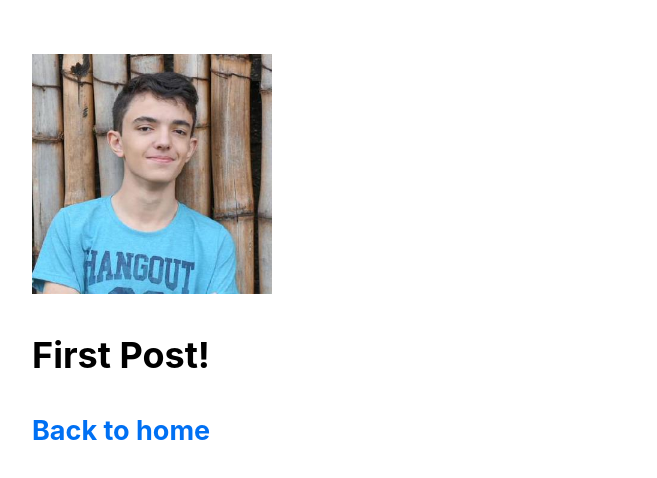
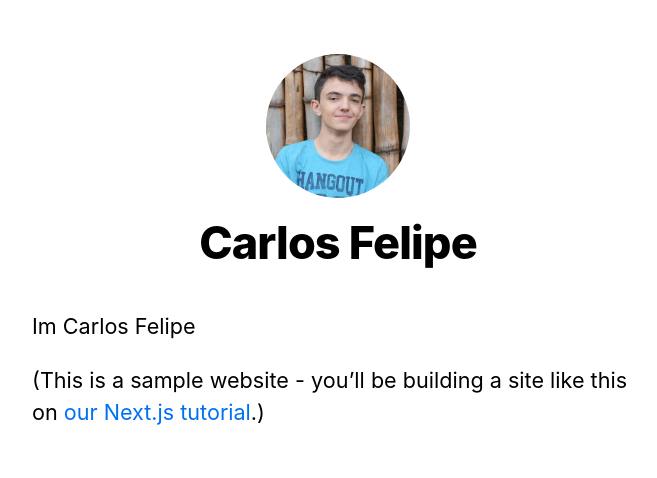
Before and after one commit to CaNeoN28/nextjs, a Next.js app: page /posts/first-post in a window 1280 px wide. Shown: the top 478 px of the page, without its empty margins (302-959 px from the left). Built offline with nearby package versions, Linux system fonts and the light colour scheme.

Commit message:
Mudando o first-post

```diff
--- a/components/layout.js
+++ b/components/layout.js
@@ -1,9 +1,73 @@
+import Head from "next/head"
+import Image from "next/image"
+import Link from "next/link"
 import styles from "./layout.module.css"
+import utilStyles from "../styles/utils.module.css"
 
-export default function Layout({children}){
+const name = 'Carlos Felipe';
+export const siteTitle = 'Next.js Sample Website';
+
+export default function Layout({children, home}){
   return(
     <div className={styles.container}>
-      {children}
+      <Head>
+        <link rel="icon" href="/favicon.ico" />
+        <meta
+          name="description"
+          content="Learn how to build a personal website using Next.js"
+        />
+        <meta
+          property="og:image"
+          content={`https://og-image.vercel.app/${encodeURI(
+            siteTitle,
+          )}.png?theme=light&md=0&fontSize=75px&images=https%3A%2F%2Fassets.vercel.com%2Fimage%2Fupload%2Ffront%2Fassets%2Fdesign%2Fnextjs-black-logo.svg`}
+        />
+        <meta name="og:title" content={siteTitle} />
+        <meta name="twitter:card" content="summary_large_image" />
+      </Head>
+      <header className={styles.header}>
+        {home ? (
+          <>
+            <Image
+              priority
+              src="/images/profile.jpeg"
+              className={utilStyles.borderCircle}
+              height={144}
+              width={144}
+              alt=""
+            />
+            <h1 className={utilStyles.heading2Xl}>{name}</h1>
+          </>
+        ) : (
+          <>
+            <Link href="/">
+              <a>
+                <Image
+                  priority
+                  src="/images/profile.jpg"
+                  className={utilStyles.borderCircle}
+                  height={108}
+                  width={108}
+                  alt={name}
+                />
+              </a>
+            </Link>
+            <h2 className={utilStyles.headingLg}>
+              <Link href="/">
+                <a className={utilStyles.colorInherit}>{name}</a>
+              </Link>
+            </h2>
+          </>
+        )}
+      </header>
+      <main>{children}</main>
+      {!home && (
+        <div className={styles.backToHome}>
+          <Link href="/">
+            <a>← Back to home</a>
+          </Link>
+        </div>
+      )}
     </div>
   )
 }
--- a/components/layout.module.css
+++ b/components/layout.module.css
@@ -3,3 +3,13 @@
   padding: 0 1rem;
   margin: 3rem auto 6rem;
 }
+
+.header{
+  display: flex;
+  flex-direction: column;
+  align-items: center;
+}
+
+.backToHome{
+  margin: 3rem 0 0;
+}
--- a/pages/posts/first-post.js
+++ b/pages/posts/first-post.js
@@ -2,26 +2,22 @@
 import Image from "next/image";
 import Link from "next/link";
 //import Script from "next/script";
-import Layout from "../../components/layout";
+import Layout, { siteTitle } from "../../components/layout";
+import utilStyles from "../../styles/utils.module.css";
 
 export default function FirstPost() {
   return (
-    <Layout>
+    <Layout home>
       <Head>
-        <title>First Post</title>
+        <title>{siteTitle}</title>
       </Head>
-
-      <Image
-        src="/images/profile.jpeg"
-        width={240}
-        height={240}
-        alt="Carlos Felipe" />
-      <h1>
-        First Post!
-      </h1>
-      <h2>
-        <Link href="/">Back to home</Link>
-      </h2>
+      <section className={utilStyles.headingMd}>
+        <p>Im Carlos Felipe</p>
+        <p>
+          (This is a sample website - you’ll be building a site like this on{' '}
+          <a href="https://nextjs.org/learn">our Next.js tutorial</a>.)
+        </p>
+      </section>
     </Layout>
   )
 }
--- /dev/null
+++ b/styles/utils.module.css
@@ -0,0 +1,52 @@
+.heading2Xl {
+  font-size: 2.5rem;
+  line-height: 1.2;
+  font-weight: 800;
+  letter-spacing: -0.05rem;
+  margin: 1rem 0;
+}
+
+.headingXl {
+  font-size: 2rem;
+  line-height: 1.3;
+  font-weight: 800;
+  letter-spacing: -0.05rem;
+  margin: 1rem 0;
+}
+
+.headingLg {
+  font-size: 1.5rem;
+  line-height: 1.4;
+  margin: 1rem 0;
+}
+
+.headingMd {
+  font-size: 1.2rem;
+  line-height: 1.5;
+}
+
+.borderCircle {
+  border-radius: 9999px;
+}
+
+.colorInherit {
+  color: inherit;
+}
+
+.padding1px {
+  padding-top: 1px;
+}
+
+.list {
+  list-style: none;
+  padding: 0;
+  margin: 0;
+}
+
+.listItem {
+  margin: 0 0 1.25rem;
+}
+
+.lightText {
+  color: #666;
+}
```
